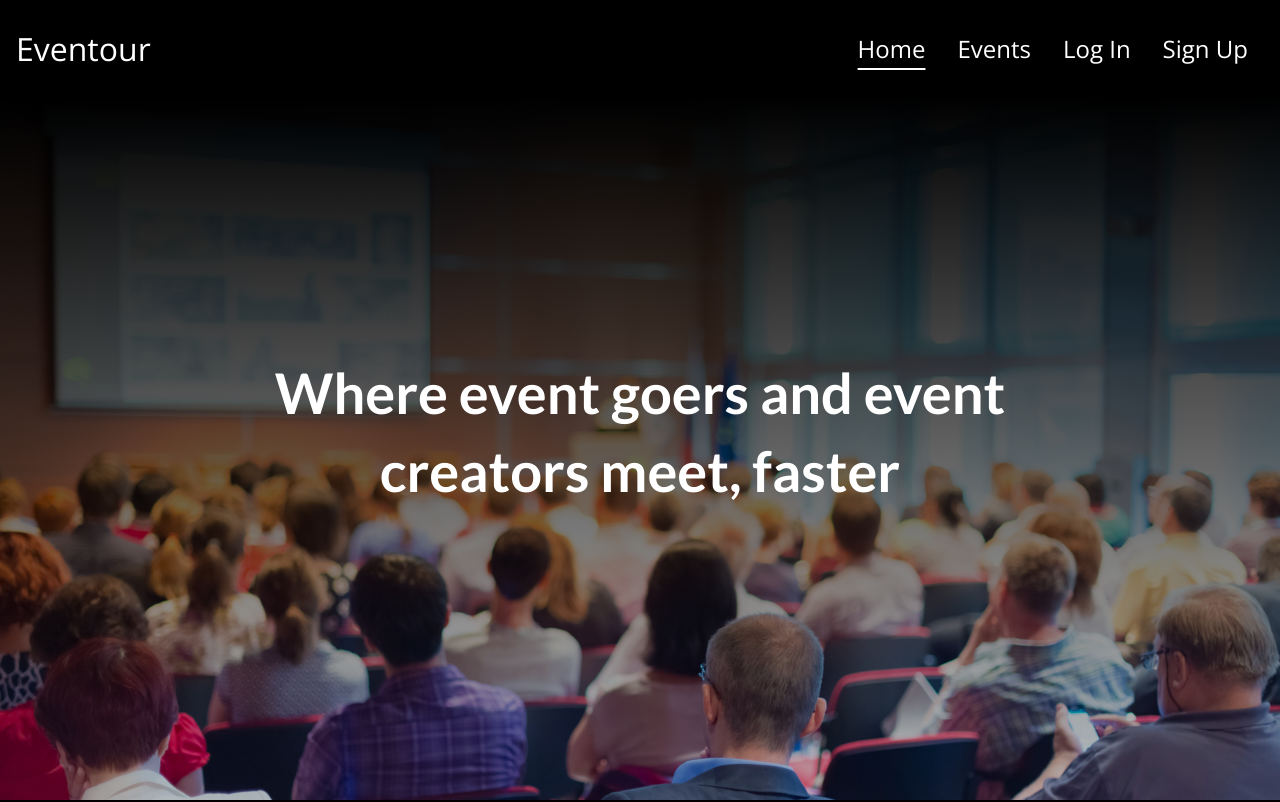
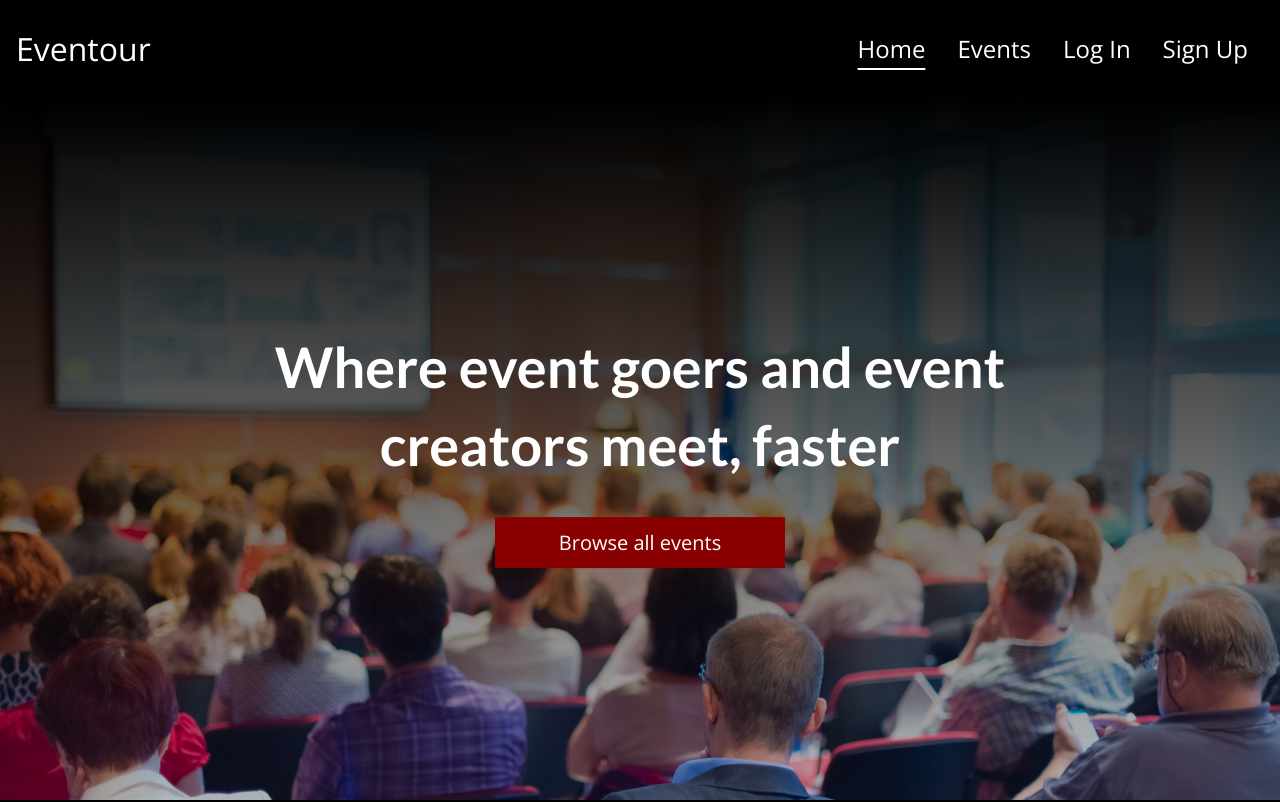
Before and after one commit to Chacho104/eventour-app, a Next.js app: page / in a window 1280 px wide. Shown: the top 802 px of the page. Built offline with nearby package versions, Linux system fonts and the light colour scheme; no server answers; the database is empty.

Commit message:
Return button to hero page

```diff
--- a/components/layout/hero.js
+++ b/components/layout/hero.js
@@ -8,6 +8,7 @@ function Hero() {
         <div className={classes.overlay}></div>
         <div className={classes.content}>
           <h1>Where event goers and event creators meet, faster</h1>
+          <Button link="/events">Browse all events</Button>
         </div>
       </div>
     </section>
```
